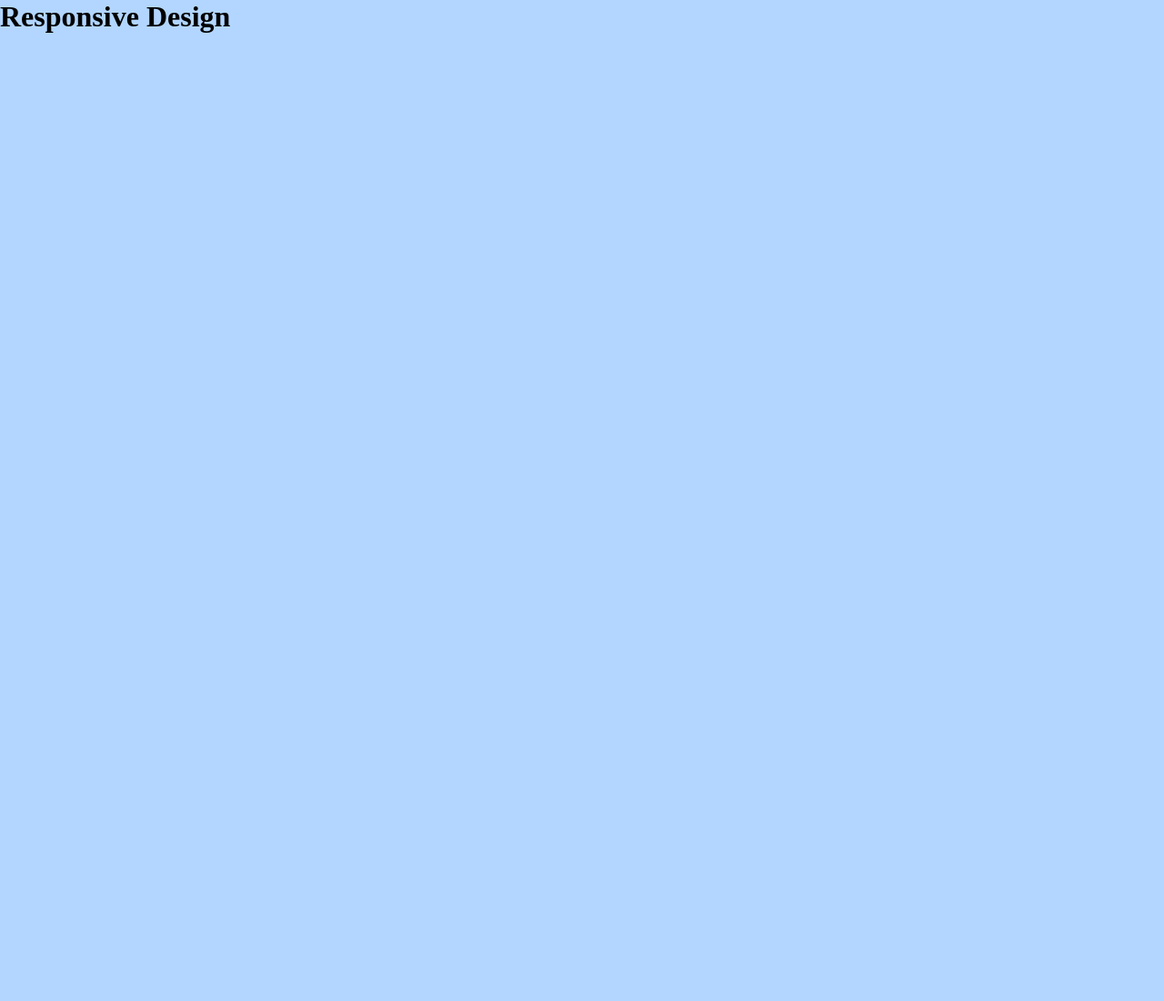
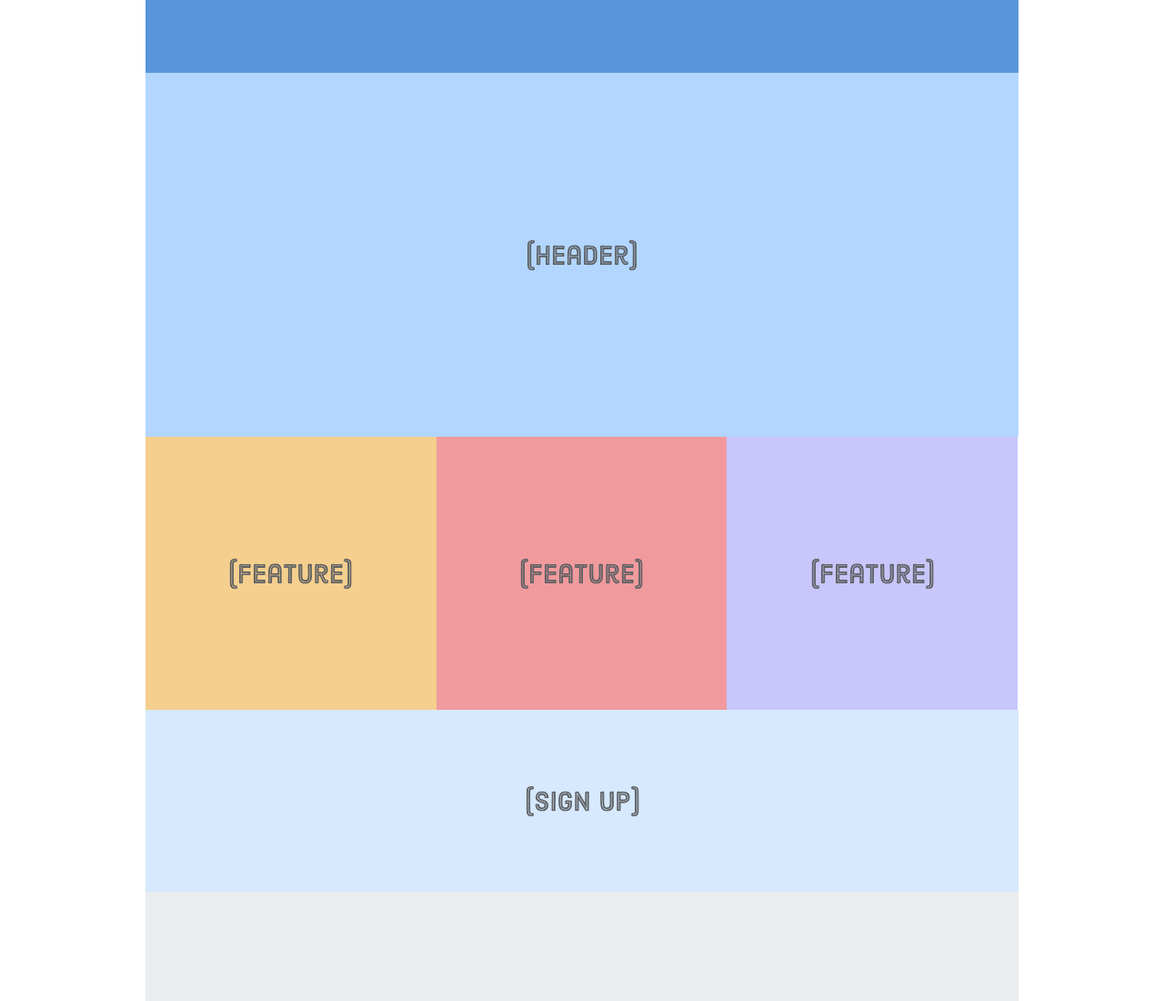
Before and after one commit to mnordbye/responsive-design, a website built with Vite: page index.html in a window 1280 px wide. Shown: the top 1100 px of the page at 91% size. Before the commit the page ends 800 px from the top, so only its background shows below. Built offline with nearby package versions, Linux system fonts and the light colour scheme.

Commit message:
Responsive design complete

```diff
--- a/index.html
+++ b/index.html
@@ -2,11 +2,34 @@
 <html lang="en">
   <head>
     <meta charset="UTF-8" />
-    <meta name="viewport" content="width=device-width, initial-scale=1.0" />
+    <meta
+      name="viewport"
+      content="width=device-width, initial-scale=1.0, maximum-scale=1.0"
+    />
     <title>Responsive Design</title>
     <link rel="stylesheet" href="style.css" />
   </head>
   <body>
-    <h1>Responsive Design</h1>
+    <div class="page">
+      <div class="section menu"></div>
+      <div class="section header">
+        <img src="images/header.svg" />
+      </div>
+      <div class="section content">
+        <img src="images/content.svg" />
+      </div>
+      <div class="section sign-up">
+        <img src="images/sign-up.svg" />
+      </div>
+      <div class="section feature-1">
+        <img src="images/feature.svg" />
+      </div>
+      <div class="section feature-2">
+        <img src="images/feature.svg" />
+      </div>
+      <div class="section feature-3">
+        <img src="images/feature.svg" />
+      </div>
+    </div>
   </body>
 </html>
--- a/style.css
+++ b/style.css
@@ -4,26 +4,96 @@
     box-sizing: border-box;
 }
 
+
+
+.page {
+    display: flex;
+    flex-wrap: wrap;
+}
+
+.section {
+    width: 100%;
+    height: 300px;
+    display: flex;
+    justify-content: center;
+    align-items: center;
+}
+
+.menu {
+    background-color: #5995da;
+    height: 80px;
+}
+
+.header {
+    background-color: #B2D6FF;
+}
+
+.content {
+    background-color: #eaedf0;
+    height: 600px;
+}
+
+.sign-up {
+    background-color: #d6e9fe;
+}
+
+.feature-1 {
+    background-color: #f5cf8e;
+}
+
+.feature-2 {
+    background-color: #f09a9d;
+}
+
+.feature-3 {
+    background-color: #c8c6fa;
+}
+
+
+
+/* Responsive rules */
+
 /* Mobile Styles */
 @media only screen and (max-width: 400px) {
     body {
         background-color: #f09a9d;
-        /* Red */
     }
 }
 
 /* Tablet Styles */
 @media only screen and (min-width: 401px) and (max-width: 960px) {
-    body {
-        background-color: #f5cf8e;
-        /* Yellow */
+
+    .sign-up,
+    .feature-1,
+    .feature-2,
+    .feature-3 {
+        width: 50%;
     }
 }
 
 /* Desktop Styles */
 @media only screen and (min-width: 961px) {
-    body {
-        background-color: #b2d6ff;
-        /* Blue */
+    .page {
+        width: 960px;
+        margin: 0 auto;
+    }
+
+    .feature-1,
+    .feature-2,
+    .feature-3 {
+        width: 33.3%;
+    }
+
+    .header {
+        height: 400px;
+    }
+
+    .sign-up {
+        height: 200px;
+        order: 1;
+    }
+
+    .content {
+        order: 2;
     }
 }
```
